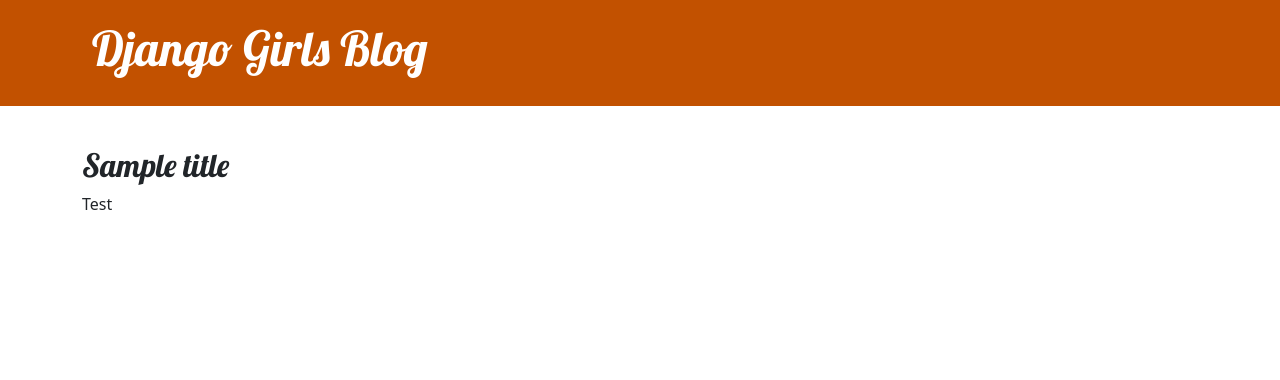
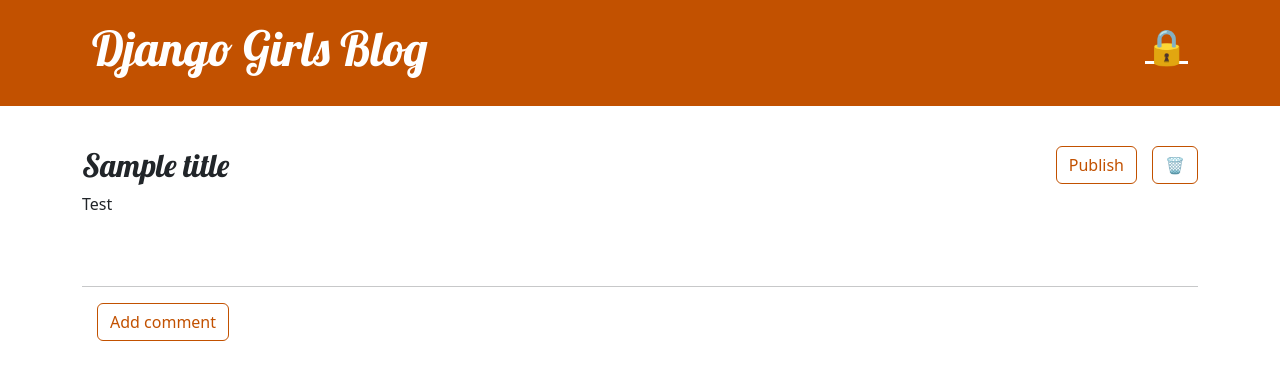
Before and after one commit to tomtomminer/django-girls-assignment, a Django app: page /post/2/ in a window 1280 px wide. Shown: the top 380 px of the page. Run offline with Django 5.2, Linux system fonts and the light colour scheme; data comes from the database, SQL or seed files in the repository; both versions use the stored data as it was after the commit.

Commit message:
finally, EVERYTHING

```diff
--- a/blog/admin.py
+++ b/blog/admin.py
@@ -1,4 +1,5 @@
 from django.contrib import admin
-from .models import Post
+from .models import Post, Comment
 
 admin.site.register(Post)
+admin.site.register(Comment)
--- a/blog/models.py
+++ b/blog/models.py
@@ -21,3 +21,21 @@
 
     def __str__(self):
         return self.title
+
+class Comment(models.Model):
+    post = models.ForeignKey('blog.Post', on_delete=models.CASCADE, related_name='comments')
+    author = models.CharField(max_length=200)
+    text = models.TextField()
+    created_date = models.DateTimeField(default=timezone.now)
+    approved_comment = models.BooleanField(default=False)
+
+    def approve(self):
+        self.approved_comment = True
+        self.save()
+
+    def __str__(self):
+        return self.text
+
+
+def approved_comments(self):
+    return self.comments.filter(approved_comment=True)
--- a/blog/static/css/blog.css
+++ b/blog/static/css/blog.css
@@ -69,3 +69,21 @@
     color: #FFFFFF;
     background-color: #C25100;
 }
+
+
+#logout {
+    font-family: 'Lobster', cursive;
+
+}
+
+small a,
+small a:hover,
+small a:visited {
+    font-size: 15pt;
+    color: #ffffff;
+    text-decoration: none;
+}
+
+.comment {
+    margin: 20px 0px 20px 20px;
+}
--- a/blog/templates/blog/base.html
+++ b/blog/templates/blog/base.html
@@ -11,13 +11,22 @@
         <header class="page-header">
             <div class="container">
                 {% if user.is_authenticated %}
-                    <a href="{% url 'post_new' %}" class="top-menu">
-                        +
-                    </a>
+                    <a href="{% url 'post_new' %}" class="top-menu">➕</a>
+
+                    <a href="{% url 'post_draft_list' %}" class="top-menu">📝</a>
+
+                    <p id="logout" class="top-menu">
+                        Hello {{ user.username }}
+                        <small><a href="{% url 'logout' %}">(Log out)</a></small>
+                    </p>
+                {% else %}
+                    <a href="{% url 'login' %}" class="top-menu">🔒</a>
                 {% endif %}
+
                 <h1><a href="/">Django Girls Blog</a></h1>
             </div>
         </header>
+
         <main class="content container">
             <div class="row">
                 <div class="col">
--- /dev/null
+++ b/blog/templates/blog/icons.txt
@@ -0,0 +1,2 @@
+hi professor, if you see this know that the bootstrap icons linked in the django tutorial were completely broken, so i made due with
+what i could. thanks!!
--- a/blog/templates/blog/post_detail.html
+++ b/blog/templates/blog/post_detail.html
@@ -5,16 +5,62 @@
     <aside class="actions">
         {% if user.is_authenticated %}
             <a class="btn btn-secondary" href="{% url 'post_edit' pk=post.pk %}">
-                    {% include './icons/pencil-fill.svg' %}
+                ✏️
             </a>
         {% endif %}
+
+        <a class="btn btn-secondary" href="{% url 'post_remove' pk=post.pk %}">
+            🗑️
+        </a>
     </aside>
+
     {% if post.published_date %}
-            <time class="date">
+        <div class="date">
             {{ post.published_date }}
-            </time>
+        </div>
+    {% else %}
+        <aside class="actions">
+            <a class="btn btn-secondary" role="button"
+               href="{% url 'post_publish' pk=post.pk %}">
+                Publish
+            </a>
+        </aside>
     {% endif %}
+
     <h2>{{ post.title }}</h2>
     <p>{{ post.text|linebreaksbr }}</p>
 </article>
+
+<hr>
+
+<a class="btn btn-secondary" role="button"
+   href="{% url 'add_comment_to_post' pk=post.pk %}">
+    Add comment
+</a>
+
+{% for comment in post.comments.all %}
+    {% if user.is_authenticated or comment.approved_comment %}
+        <div class="comment">
+            <div class="date">
+                {{ comment.created_date }}
+
+                {% if not comment.approved_comment %}
+                    <a class="btn btn-default"
+                       href="{% url 'comment_remove' pk=comment.pk %}">
+                        👎
+                    </a>
+
+                    <a class="btn btn-default"
+                       href="{% url 'comment_approve' pk=comment.pk %}">
+                        👍
+                    </a>
+                {% endif %}
+            </div>
+
+            <strong>{{ comment.author }}</strong>
+            <p>{{ comment.text|linebreaks }}</p>
+        </div>
+    {% endif %}
+{% endfor %}
+
 {% endblock %}
--- a/blog/urls.py
+++ b/blog/urls.py
@@ -1,9 +1,17 @@
 from django.urls import path
 from . import views
+from django.contrib.auth import views as auth_views
 
 urlpatterns = [
     path('', views.post_list, name='post_list'),
     path('post/<int:pk>/', views.post_detail, name='post_detail'),
     path('post/new/', views.post_new, name='post_new'),
     path('post/<int:pk>/edit/', views.post_edit, name='post_edit'),
+    path('drafts/', views.post_draft_list, name='post_draft_list'),
+    path('post/<int:pk>/publish/', views.post_publish, name='post_publish'),
+    path('post/<int:pk>/remove/', views.post_remove, name='post_remove'),
+    path('accounts/login/', auth_views.LoginView.as_view(), name='login'),
+    path('post/<int:pk>/comment/', views.add_comment_to_post, name='add_comment_to_post'),
+    path('comment/<int:pk>/approve/', views.comment_approve, name='comment_approve'),
+    path('comment/<int:pk>/remove/', views.comment_remove, name='comment_remove'),
 ]
--- a/blog/views.py
+++ b/blog/views.py
@@ -1,8 +1,9 @@
 from django.shortcuts import render
 from django.utils import timezone
-from .models import Post
-from django.shortcuts import render, get_object_or_404
-from .forms import PostForm
+from django.shortcuts import render, get_object_or_404, redirect
+from .forms import PostForm, CommentForm
+from .models import Post, Comment
+from django.contrib.auth.decorators import login_required
 
 
 def post_list(request):
@@ -14,21 +15,20 @@
     post = get_object_or_404(Post, pk=pk)
     return render(request, 'blog/post_detail.html', {'post': post})
 
-
+@login_required
 def post_new(request):
     if request.method == "POST":
         form = PostForm(request.POST)
         if form.is_valid():
             post = form.save(commit=False)
             post.author = request.user
-            post.published_date = timezone.now()
             post.save()
             return redirect('post_detail', pk=post.pk)
     else:
         form = PostForm()
     return render(request, 'blog/post_edit.html', {'form': form})
 
-
+@login_required
 def post_edit(request, pk):
     post = get_object_or_404(Post, pk=pk)
     if request.method == "POST":
@@ -36,9 +36,56 @@
         if form.is_valid():
             post = form.save(commit=False)
             post.author = request.user
-            post.published_date = timezone.now()
             post.save()
             return redirect('post_detail', pk=post.pk)
     else:
         form = PostForm(instance=post)
     return render(request, 'blog/post_edit.html', {'form': form})
+
+@login_required
+def post_draft_list(request):
+    posts = Post.objects.filter(published_date__isnull=True).order_by('created_date')
+    return render(request, 'blog/post_draft_list.html', {'posts': posts})
+
+@login_required
+def post_publish(request, pk):
+    post = get_object_or_404(Post, pk=pk)
+    if request.method=='POST':
+        post.publish()
+    return redirect('post_detail', pk=pk)
+
+
+@login_required
+def post_remove(request, pk):
+    post = get_object_or_404(Post, pk=pk)
+    if request.method=='POST':
+        post.delete()
+    return redirect('post_list')
+
+
+def add_comment_to_post(request, pk):
+    post = get_object_or_404(Post, pk=pk)
+    if request.method == "POST":
+        form = CommentForm(request.POST)
+        if form.is_valid():
+            comment = form.save(commit=False)
+            comment.post = post
+            comment.save()
+            return redirect('post_detail', pk=post.pk)
+    else:
+        form = CommentForm()
+    return render(request, 'blog/add_comment_to_post.html', {'form': form})
+
+
+@login_required
+def comment_approve(request, pk):
+    comment = get_object_or_404(Comment, pk=pk)
+    comment.approve()
+    return redirect('post_detail', pk=comment.post.pk)
+
+
+@login_required
+def comment_remove(request, pk):
+    comment = get_object_or_404(Comment, pk=pk)
+    comment.delete()
+    return redirect('post_detail', pk=comment.post.pk)
--- a/mysite/settings.py
+++ b/mysite/settings.py
@@ -126,3 +126,5 @@
         'BACKEND': 'django.core.mail.backends.console.EmailBackend',
     },
 }
+
+LOGIN_REDIRECT_URL = '/'
--- a/mysite/urls.py
+++ b/mysite/urls.py
@@ -1,7 +1,11 @@
+from django.urls import path, include
 from django.contrib import admin
-from django.urls import path, include
+
+from django.contrib.auth import views
 
 urlpatterns = [
     path('admin/', admin.site.urls),
+    path('accounts/login/', views.LoginView.as_view(), name='login'),
+    path('accounts/logout/', views.LogoutView.as_view(next_page='/'), name='logout'),
     path('', include('blog.urls')),
 ]
```
Also changed, not shown: blog/forms.py (+7 -1 lines), blog/templates/blog/add_comment_to_post.html (added, +9 -0 lines), blog/templates/blog/post_draft_list.html (added, +11 -0 lines), blog/templates/blog/post_list.html (+7 -6 lines), blog/templates/registration/login.html (added, +24 -0 lines), blog/migrations/0003_comment.py (added), db.sqlite3. Lines whose indentation alone changed are shown as unchanged.
